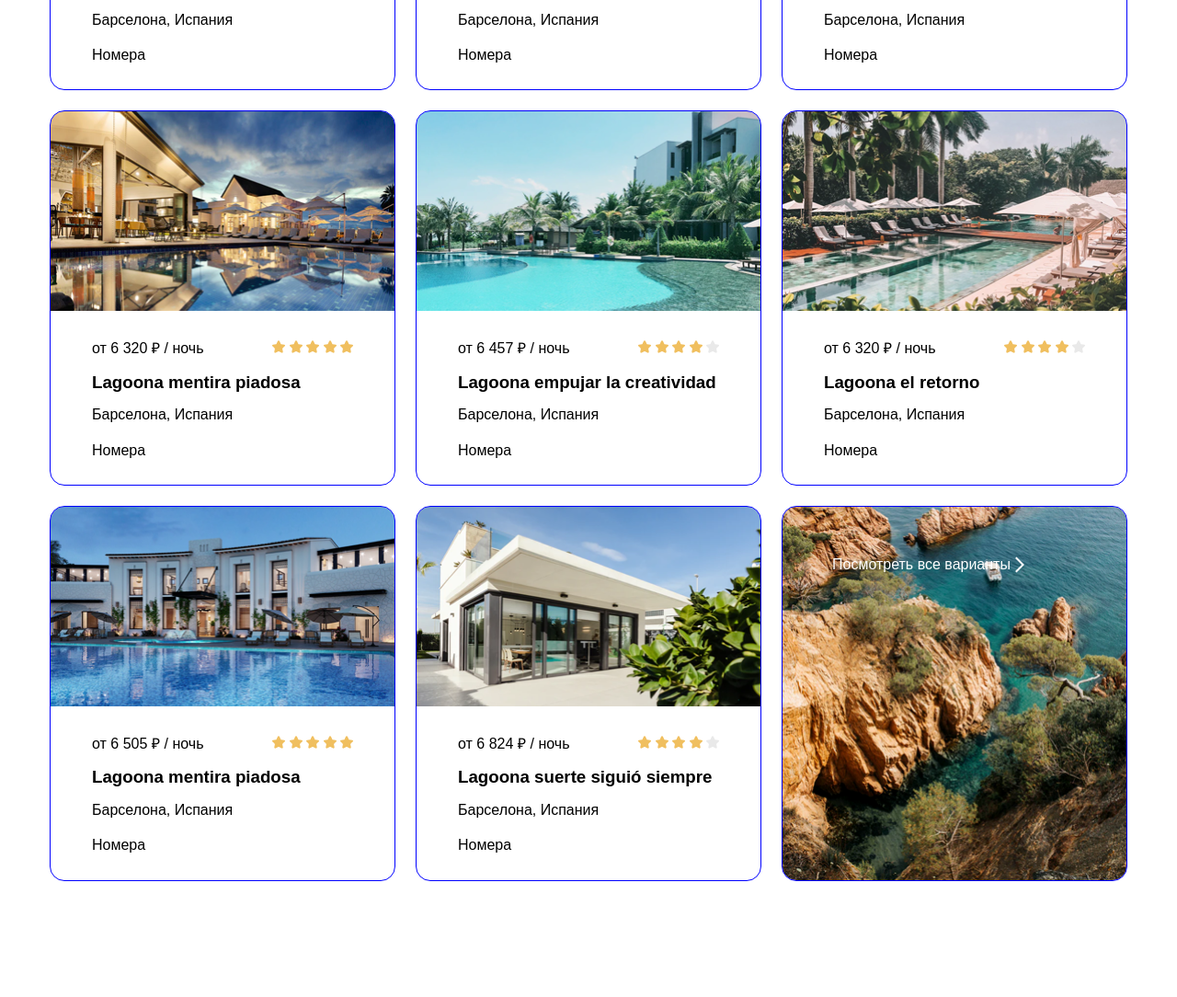
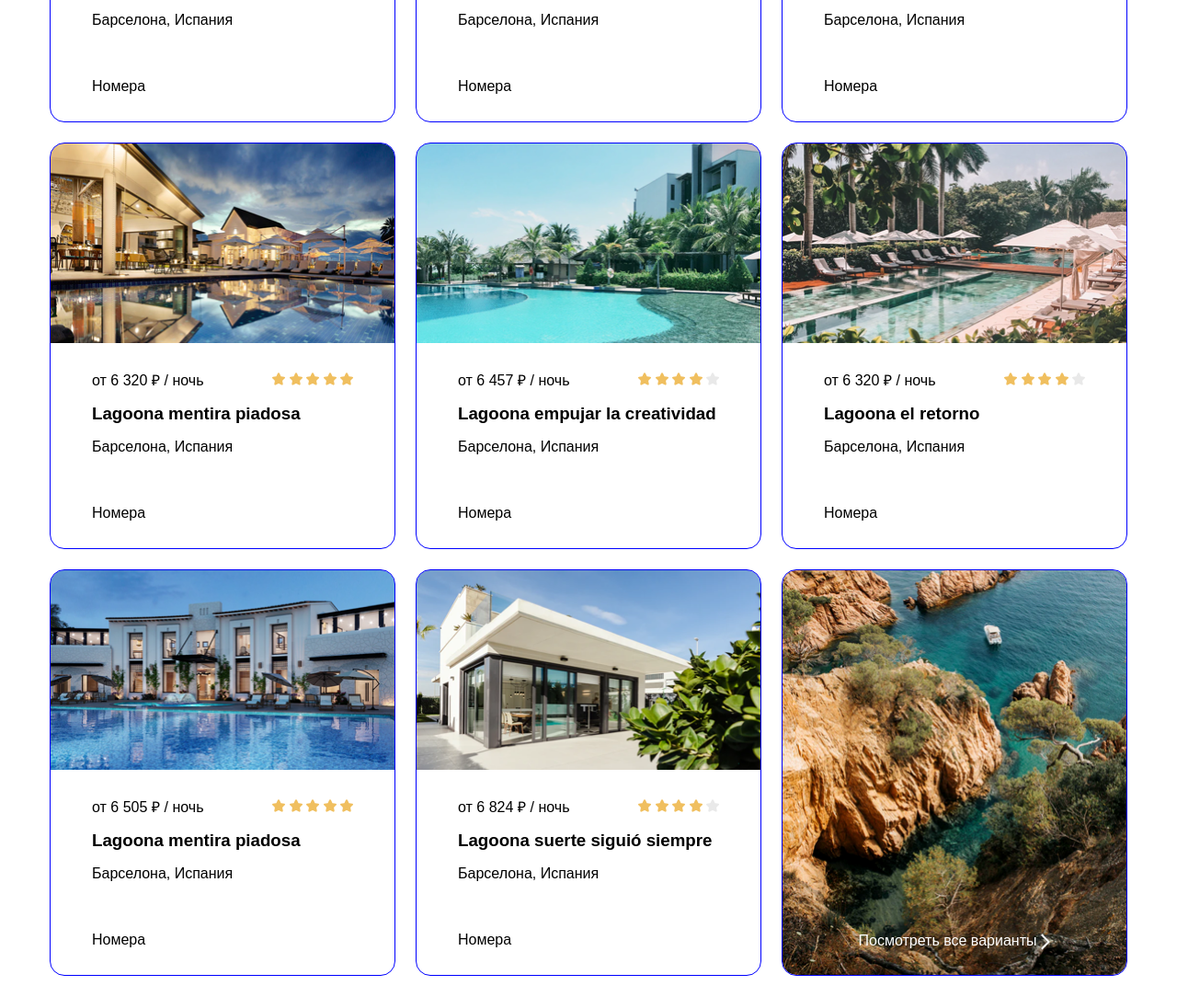
Before and after one commit to viktoriyaZar17/portfolio, a plain HTML site: page 07_layout-flexbox/index.html in a window 1280 px wide. Shown: the part 2344-3428 px from the top of the page at 92% size. Before the commit the page ends 3325 px from the top, so only its background shows below. Drawn offline with Linux system fonts and the light colour scheme.

Commit message:
update card

```diff
--- a/07_layout-flexbox/css/style.css
+++ b/07_layout-flexbox/css/style.css
@@ -253,7 +253,8 @@ body {
 }
 
 .accom-list-item {
-  width: 374px;
+  min-width: 374px;
+  min-height: 440px;
   flex-direction: column;
   margin-bottom: 24px;
   outline: 1px solid blue;
@@ -265,8 +266,10 @@ body {
 }
 
 .accom-card-wrap {
-  padding-left: 45px;
   padding: 32px 45px 28px 45px;
+  height: 100%;
+  flex-direction: column;
+  flex-basis: 100%;
 }
 
 .accom-card-wrap-top {
@@ -281,7 +284,9 @@ body {
 
 .accom-card-link {
   margin: 0;
-  margin-top: 20px;
+  flex-basis: 100%;
+  flex-direction: column;
+  justify-content: flex-end;
 }
 
 .accom-list-item-img {
@@ -291,7 +296,11 @@ body {
 }
 
 .accom-card-last {
-  padding: 54px;
+  padding-bottom: 27px;
+  flex-basis: 100%;
+  flex-direction: column;
+  justify-content: flex-end;
+  align-items: center;
 }
 
 .accom-last-card-btn {
--- a/07_layout-flexbox/index.html
+++ b/07_layout-flexbox/index.html
@@ -230,7 +230,7 @@
         <ul class="list-reset accom-list flex">
           <li class="accom-list-item flex">
             <img src="img/accom-1.png" class="accom-card-img" alt="Изображение отеля">
-            <div class="accom-card-wrap">
+            <div class="accom-card-wrap flex">
               <div class="accom-card-wrap-top flex">
                 <div class="accom-card-text">
                   <span class="accom-des-ot">от</span>
@@ -247,14 +247,14 @@
               </div>
               <h3 class="accom-card-title">Lagoona espa&ntilde;ola</h3>
               <span class="accom-des-ot">Барселона, Испания</span>
-              <div class="accom-card-link">
+              <div class="accom-card-link flex">
                 <a href="#" target="_blank">Номера</a>
               </div>
             </div>
           </li>
           <li class="accom-list-item flex">
             <img src="img/accom-2.png" class="accom-card-img" alt="Изображение отеля">
-            <div class="accom-card-wrap">
+            <div class="accom-card-wrap flex">
               <div class="accom-card-wrap-top flex">
                 <div class="accom-card-text">
                   <span class="accom-des-ot">от</span>
@@ -271,14 +271,14 @@
               </div>
               <h3 class="accom-card-title">Lagoona son t&iacute;picas</h3>
               <span class="accom-des-ot">Барселона, Испания</span>
-              <div class="accom-card-link">
+              <div class="accom-card-link flex">
                 <a href="#" target="_blank">Номера</a>
               </div>
             </div>
           </li>
           <li class="accom-list-item flex">
             <img src="img/accom-3.png" class="accom-card-img" alt="Изображение отеля">
-            <div class="accom-card-wrap">
+            <div class="accom-card-wrap flex">
               <div class="accom-card-wrap-top flex">
                 <div class="accom-card-text">
                   <span class="accom-des-ot">от</span>
@@ -295,14 +295,14 @@
               </div>
               <h3 class="accom-card-title">Lagoona de&nbsp;la&nbsp;guerra</h3>
               <span class="accom-des-ot">Барселона, Испания</span>
-              <div class="accom-card-link">
+              <div class="accom-card-link flex">
                 <a href="#" target="_blank">Номера</a>
               </div>
             </div>
           </li>
           <li class="accom-list-item flex">
             <img src="img/accom-4.png" class="accom-card-img" alt="Изображение отеля">
-            <div class="accom-card-wrap">
+            <div class="accom-card-wrap flex">
               <div class="accom-card-wrap-top flex">
                 <div class="accom-card-text">
                   <span class="accom-des-ot">от</span>
@@ -319,14 +319,14 @@
               </div>
               <h3 class="accom-card-title">Lagoona mentira piadosa</h3>
               <span class="accom-des-ot">Барселона, Испания</span>
-              <div class="accom-card-link">
+              <div class="accom-card-link flex">
                 <a href="#" target="_blank">Номера</a>
               </div>
             </div>
           </li>
           <li class="accom-list-item flex">
             <img src="img/accom-5.png" class="accom-card-img" alt="Изображение отеля">
-            <div class="accom-card-wrap">
+            <div class="accom-card-wrap flex">
               <div class="accom-card-wrap-top flex">
                 <div class="accom-card-text">
                   <span class="accom-des-ot">от</span>
@@ -343,14 +343,14 @@
               </div>
               <h3 class="accom-card-title">Lagoona empujar la&nbsp;creatividad</h3>
               <span class="accom-des-ot">Барселона, Испания</span>
-              <div class="accom-card-link">
+              <div class="accom-card-link flex">
                 <a href="#" target="_blank">Номера</a>
               </div>
             </div>
           </li>
           <li class="accom-list-item flex">
             <img src="img/accom-6.png" class="accom-card-img" alt="Изображение отеля">
-            <div class="accom-card-wrap">
+            <div class="accom-card-wrap flex">
               <div class="accom-card-wrap-top flex">
                 <div class="accom-card-text">
                   <span class="accom-des-ot">от</span>
@@ -367,14 +367,14 @@
               </div>
               <h3 class="accom-card-title">Lagoona el&nbsp;retorno</h3>
               <span class="accom-des-ot">Барселона, Испания</span>
-              <div class="accom-card-link">
+              <div class="accom-card-link flex">
                 <a href="#" target="_blank">Номера</a>
               </div>
             </div>
           </li>
           <li class="accom-list-item flex">
             <img src="img/accom-7.png" class="accom-card-img" alt="Изображение отеля">
-            <div class="accom-card-wrap">
+            <div class="accom-card-wrap flex">
               <div class="accom-card-wrap-top flex">
                 <div class="accom-card-text">
                   <span class="accom-des-ot">от</span>
@@ -391,14 +391,14 @@
               </div>
               <h3 class="accom-card-title">Lagoona mentira piadosa</h3>
               <span class="accom-des-ot">Барселона, Испания</span>
-              <div class="accom-card-link">
+              <div class="accom-card-link flex">
                 <a href="#" target="_blank">Номера</a>
               </div>
             </div>
           </li>
           <li class="accom-list-item flex">
             <img src="img/accom-8.png" class="accom-card-img" alt="Изображение отеля">
-            <div class="accom-card-wrap">
+            <div class="accom-card-wrap flex">
               <div class="accom-card-wrap-top flex">
                 <div class="accom-card-text">
                   <span class="accom-des-ot">от</span>
@@ -415,7 +415,7 @@
               </div>
               <h3 class="accom-card-title">Lagoona suerte sigui&oacute; siempre</h3>
               <span class="accom-des-ot">Барселона, Испания</span>
-              <div class="accom-card-link">
+              <div class="accom-card-link flex">
                 <a href="#" target="_blank">Номера</a>
               </div>
             </div>
```
